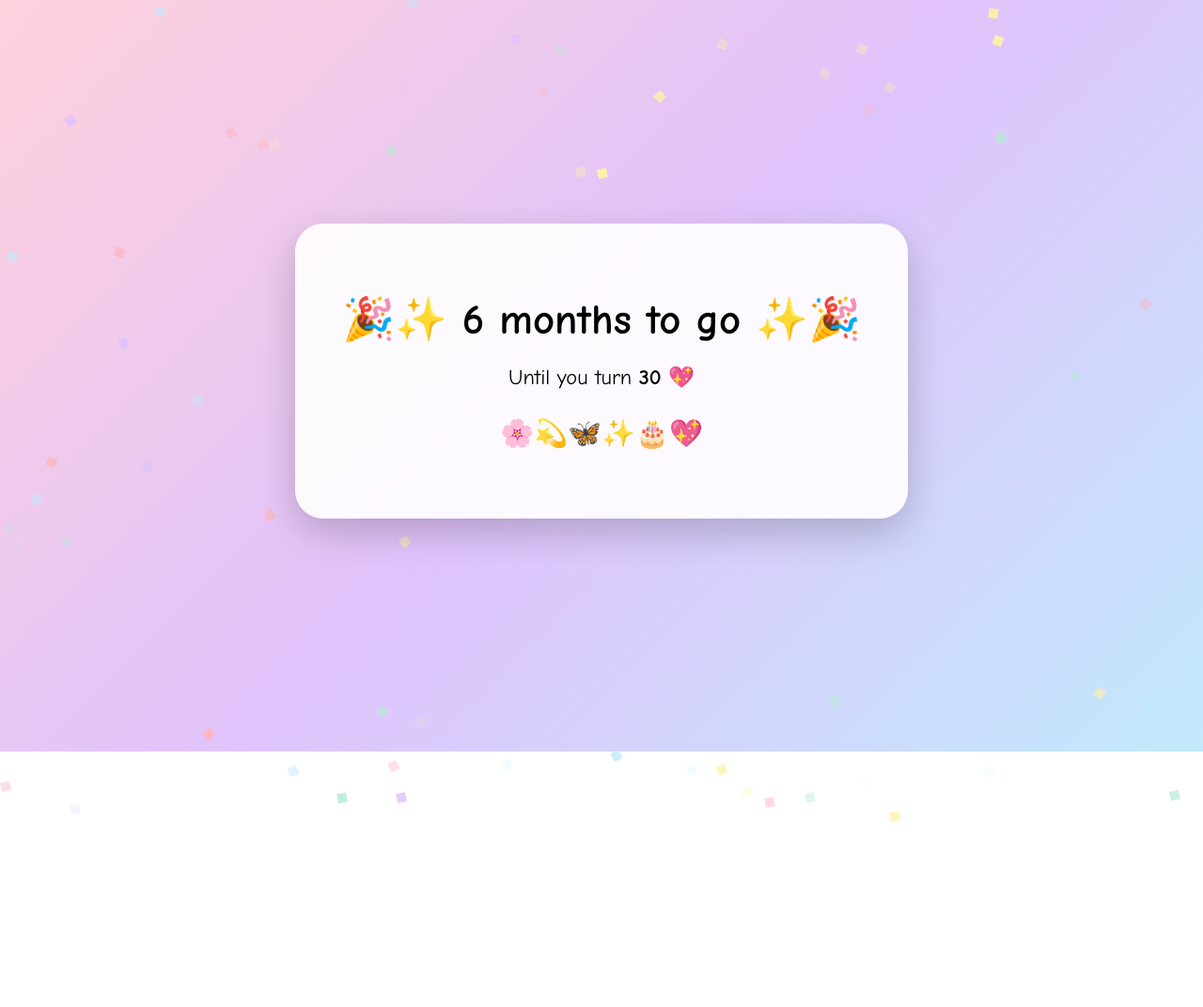
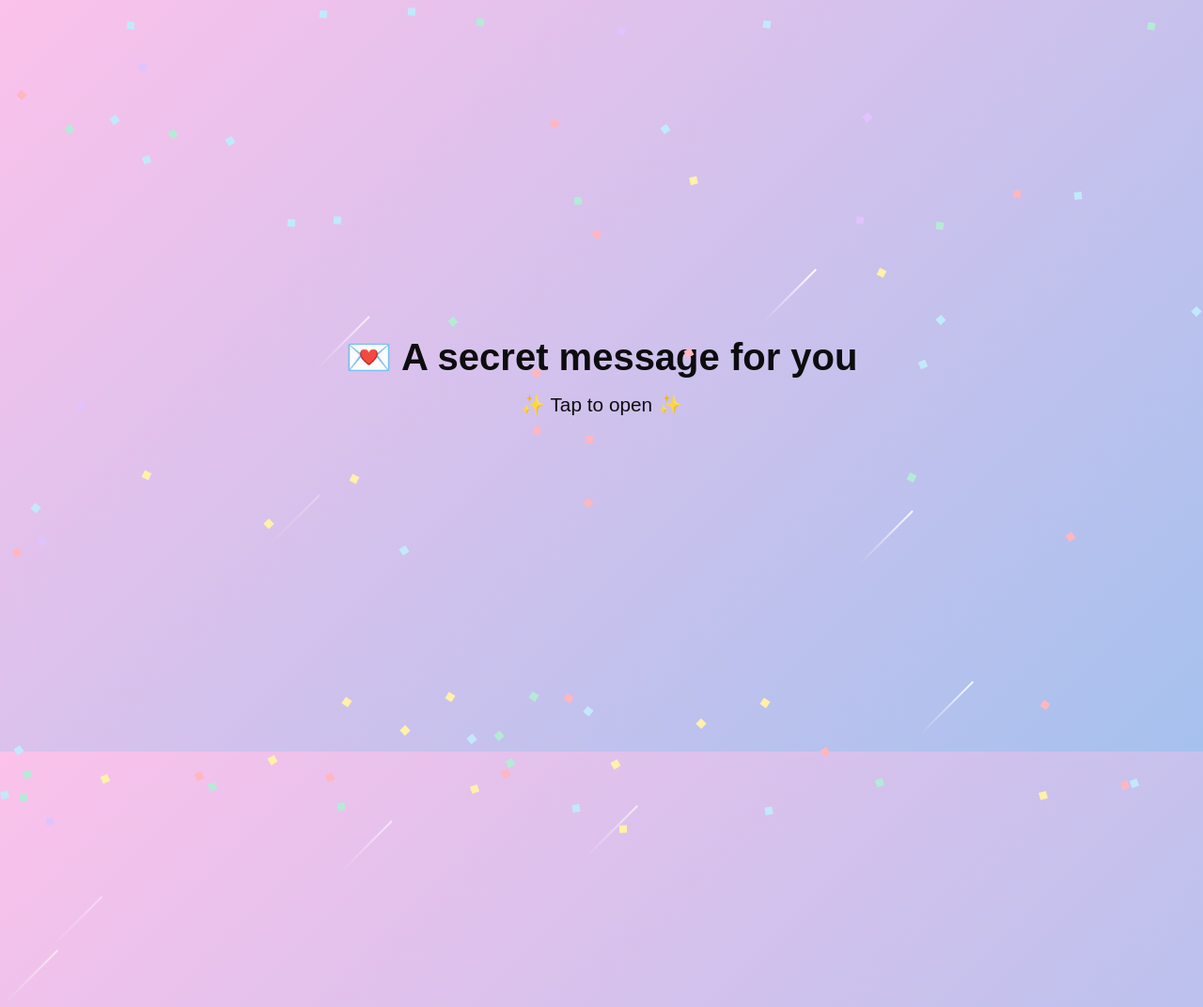
Before and after one commit to DpCreatives/Birthday-Countdown, a plain HTML site: page index.html in a window 1280 px wide. Shown: the top 1072 px of the page at 94% size. Before the commit the page ends 800 px from the top, so only its background shows below. Drawn offline with Linux system fonts and the light colour scheme.

Commit message:
Update index.html

```diff
--- a/index.html
+++ b/index.html
@@ -2,62 +2,114 @@
 <html lang="en">
 <head>
 <meta charset="UTF-8">
-  <title>Birthday Countdown 💖</title>
+<title>Birthday Secret 💖</title>
 
 <style>
+* {
+  margin: 0;
+  padding: 0;
+  box-sizing: border-box;
+  font-family: 'Arial', sans-serif;
+}
+
 body {
-      margin: 0;
   height: 100vh;
+  overflow: hidden;
+  background: linear-gradient(135deg, #fbc2eb, #a6c1ee);
+}
+
+/* ---------- SCREEN 1 ---------- */
+#intro {
+  position: absolute;
+  inset: 0;
   display: flex;
   justify-content: center;
   align-items: center;
-      font-family: 'Comic Sans MS', 'Arial', sans-serif;
-      background: linear-gradient(135deg, #ffd1dc, #e0c3fc, #c2e9fb);
-      overflow: hidden;
+  flex-direction: column;
   text-align: center;
+  cursor: pointer;
+  animation: glow 2s infinite alternate;
+}
+
+#intro h1 {
+  font-size: 2.5rem;
+}
+
+#intro p {
+  font-size: 1.3rem;
+  margin-top: 15px;
+}
+
+@keyframes glow {
+  from { opacity: 0.7; }
+  to { opacity: 1; }
+}
+
+/* ---------- SCREEN 2 ---------- */
+#main {
+  position: absolute;
+  inset: 0;
+  display: none;
+  justify-content: center;
+  align-items: center;
 }
 
 .card {
-      background: rgba(255, 255, 255, 0.9);
-      padding: 45px 50px;
+  background: rgba(255,255,255,0.92);
+  padding: 50px 60px;
   border-radius: 30px;
-      box-shadow: 0 15px 40px rgba(0, 0, 0, 0.2);
-      animation: float 4s ease-in-out infinite;
-      position: relative;
+  text-align: center;
+  box-shadow: 0 20px 50px rgba(0,0,0,0.25);
+  animation: pop 1s ease forwards;
   z-index: 2;
 }
 
-    h1 {
-      font-size: 2.8rem;
-      margin-bottom: 10px;
+@keyframes pop {
+  from {
+    transform: scale(0.7);
+    opacity: 0;
+  }
+  to {
+    transform: scale(1);
+    opacity: 1;
+  }
 }
 
-    p {
-      font-size: 1.4rem;
+.card h1 {
+  font-size: 2.7rem;
 }
 
-    .sparkles {
-      font-size: 1.8rem;
-      animation: sparkle 1.5s infinite alternate;
+.card p {
+  font-size: 1.4rem;
+  margin-top: 10px;
 }
 
-    @keyframes float {
-      0% { transform: translateY(0); }
-      50% { transform: translateY(-10px); }
-      100% { transform: translateY(0); }
+/* ---------- SHOOTING STARS ---------- */
+.star {
+  position: absolute;
+  width: 2px;
+  height: 80px;
+  background: linear-gradient(white, transparent);
+  opacity: 0.8;
+  animation: shoot 2.5s linear infinite;
 }
 
-    @keyframes sparkle {
-      from { opacity: 0.5; }
-      to { opacity: 1; }
+@keyframes shoot {
+  from {
+    transform: translate(0,0) rotate(45deg);
+    opacity: 1;
+  }
+  to {
+    transform: translate(-600px,600px) rotate(45deg);
+    opacity: 0;
+  }
 }
 
+/* ---------- CONFETTI ---------- */
 .confetti {
   position: fixed;
-      top: -10px;
-      width: 10px;
-      height: 10px;
-      background-color: pink;
+  width: 8px;
+  height: 8px;
   animation: fall linear infinite;
   z-index: 1;
 }
@@ -72,24 +124,48 @@
 
 <body>
 
+<!-- SCREEN 1 -->
+<div id="intro">
+  <h1>💌 A secret message for you</h1>
+  <p>✨ Tap to open ✨</p>
+</div>
+
+<!-- SCREEN 2 -->
+<div id="main">
   <div class="card">
-    <h1>🎉✨ 6 months to go ✨🎉</h1>
-    <p>Until you turn <strong>30</strong> 💖</p>
-    <p class="sparkles">🌸💫🦋✨🎂💖</p>
+    <h1>🎉 6 months to go ✨</h1>
+    <p>for your birthday, <strong>baby</strong> 💕</p>
+    <p>🌸🦋🎂💖✨</p>
+  </div>
 </div>
 
 <script>
-    // CONFETTI GENERATOR 🎊
+/* CLICK TO REVEAL */
+document.getElementById("intro").onclick = () => {
+  document.getElementById("intro").style.display = "none";
+  document.getElementById("main").style.display = "flex";
+};
+
+/* SHOOTING STARS */
+for (let i = 0; i < 12; i++) {
+  const star = document.createElement("div");
+  star.className = "star";
+  star.style.top = Math.random() * 100 + "vh";
+  star.style.left = Math.random() * 100 + "vw";
+  star.style.animationDelay = Math.random() * 3 + "s";
+  document.body.appendChild(star);
+}
+
+/* CONFETTI */
 for (let i = 0; i < 80; i++) {
-      const confetti = document.createElement("div");
-      confetti.classList.add("confetti");
-      confetti.style.left = Math.random() * 100 + "vw";
-      confetti.style.animationDuration = (Math.random() * 3 + 3) + "s";
-      confetti.style.opacity = Math.random();
-      confetti.style.backgroundColor =
+  const c = document.createElement("div");
+  c.className = "confetti";
+  c.style.left = Math.random() * 100 + "vw";
+  c.style.animationDuration = (Math.random() * 3 + 3) + "s";
+  c.style.backgroundColor =
     ["#ffb6c1", "#e0c3fc", "#c2e9fb", "#fff1a8", "#b5ead7"]
     [Math.floor(Math.random() * 5)];
-      document.body.appendChild(confetti);
+  document.body.appendChild(c);
 }
 </script>
 
```
Lines whose indentation alone changed are shown as unchanged.
